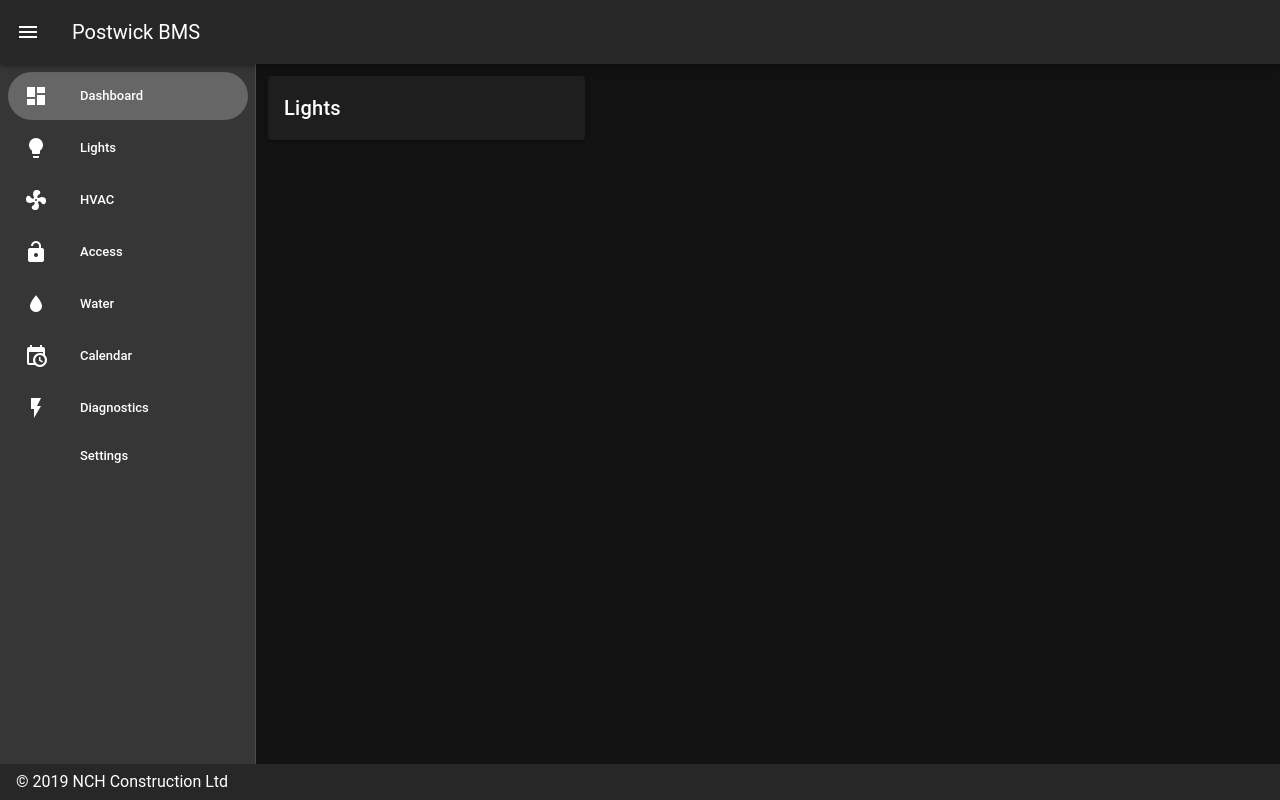
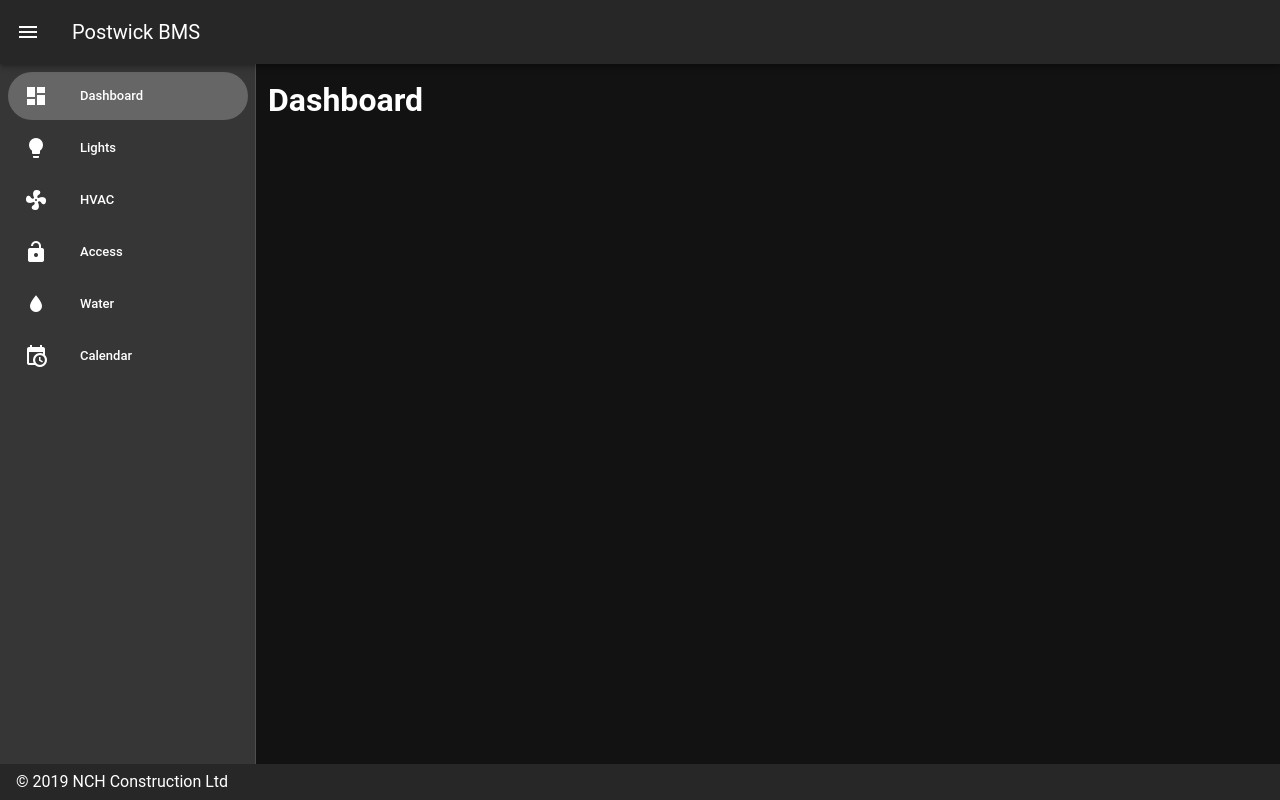
Before and after one commit to AnthonyFarncombe/postwick-hmi, a Vue app: page / in a window 1280 px wide. Built offline with nearby package versions, Linux system fonts and the light colour scheme; no server answers; a small style sheet from the web is missing.

Commit message:
Add vue router

```diff
--- a/package.json
+++ b/package.json
@@ -14,6 +14,7 @@
     "roboto-fontface": "*",
     "socket.io-client": "^2.3.0",
     "vue": "^2.6.11",
+    "vue-router": "^3.4.3",
     "vuetify": "^2.3.0",
     "vuex": "^3.4.0"
   },
--- a/src/App.vue
+++ b/src/App.vue
@@ -2,8 +2,7 @@
   <v-app id="inspire">
     <v-navigation-drawer v-model="drawer" app clipped>
       <v-list dense rounded>
-        <v-list-item-group v-model="activePage">
-          <v-list-item v-for="page in pages" :key="page.name">
+        <v-list-item v-for="page in pages" :key="page.name" :to="page.to">
           <v-list-item-action>
             <v-icon>mdi-{{ page.icon }}</v-icon>
           </v-list-item-action>
@@ -11,7 +10,6 @@
             <v-list-item-title>{{ page.name }}</v-list-item-title>
           </v-list-item-content>
         </v-list-item>
-        </v-list-item-group>
       </v-list>
     </v-navigation-drawer>
 
@@ -22,7 +20,7 @@
 
     <v-main>
       <v-container fluid>
-        <component :is="pages[activePage].name" />
+        <router-view />
       </v-container>
     </v-main>
 
@@ -33,39 +31,20 @@
 </template>
 
 <script>
-import Dashboard from "./views/Dashboard";
-import Lights from "./views/Lights";
-import HVAC from "./views/HVAC";
-import Access from "./views/Access";
-import Water from "./views/Water";
-import Calendar from "./views/Calendar";
-import Diagnostics from "./views/Diagnostics";
-import Settings from "./views/Settings";
-
 export default {
   name: "App",
-  components: {
-    Dashboard,
-    Lights,
-    HVAC,
-    Access,
-    Water,
-    Calendar,
-    Diagnostics,
-    Settings
-  },
   data: () => ({
     drawer: null,
     activePage: 0,
     pages: [
-      { name: "Dashboard", icon: "view-dashboard" },
-      { name: "Lights", icon: "lightbulb" },
-      { name: "HVAC", icon: "fan" },
-      { name: "Access", icon: "lock-open" },
-      { name: "Water", icon: "water" },
-      { name: "Calendar", icon: "calendar-clock" },
-      { name: "Diagnostics", icon: "flash" },
-      { name: "Settings", icon: "settings" }
+      { name: "Dashboard", to: "/", icon: "view-dashboard" },
+      { name: "Lights", to: "/lights", icon: "lightbulb" },
+      { name: "HVAC", to: "/hvac", icon: "fan" },
+      { name: "Access", to: "/access", icon: "lock-open" },
+      { name: "Water", to: "/water", icon: "water" },
+      { name: "Calendar", to: "/calendar", icon: "calendar-clock" }
+      // { name: "Diagnostics", icon: "flash" },
+      // { name: "Settings", icon: "settings" }
     ]
   }),
   created() {
--- a/src/main.js
+++ b/src/main.js
@@ -1,5 +1,6 @@
 import Vue from "vue";
 import App from "./App.vue";
+import router from "./router";
 import store from "./store";
 import vuetify from "./plugins/vuetify";
 import "roboto-fontface/css/roboto/roboto-fontface.css";
@@ -9,6 +10,7 @@ import "./socket";
 Vue.config.productionTip = false;
 
 new Vue({
+  router,
   store,
   vuetify,
   render: h => h(App)
--- /dev/null
+++ b/src/router.js
@@ -0,0 +1,59 @@
+import Vue from "vue";
+import Router from "vue-router";
+
+import Dashboard from "./views/Dashboard";
+import Lights from "./views/Lights";
+import HVAC from "./views/HVAC";
+import Access from "./views/Access";
+import Water from "./views/Water";
+import Calendar from "./views/Calendar";
+import Diagnostics from "./views/Diagnostics";
+import Settings from "./views/Settings";
+
+Vue.use(Router);
+
+export default new Router({
+  mode: "history",
+  routes: [
+    {
+      path: "/",
+      name: "dashboard",
+      component: Dashboard
+    },
+    {
+      path: "/lights",
+      name: "lights",
+      component: Lights
+    },
+    {
+      path: "/hvac",
+      name: "hvac",
+      component: HVAC
+    },
+    {
+      path: "/access",
+      name: "access",
+      component: Access
+    },
+    {
+      path: "/water",
+      name: "water",
+      component: Water
+    },
+    {
+      path: "/calendar",
+      name: "calendar",
+      component: Calendar
+    },
+    {
+      path: "/diagnostics",
+      name: "diagnostics",
+      component: Diagnostics
+    },
+    {
+      path: "/settings",
+      name: "settings",
+      component: Settings
+    }
+  ]
+});
--- a/src/views/Dashboard.vue
+++ b/src/views/Dashboard.vue
@@ -1,11 +1,5 @@
 <template>
   <div>
-    <v-row>
-      <v-col cols="4">
-        <v-card>
-          <v-card-title>Lights</v-card-title>
-        </v-card>
-      </v-col>
-    </v-row>
+    <h1>Dashboard</h1>
   </div>
 </template>
--- a/src/views/Lights.vue
+++ b/src/views/Lights.vue
@@ -29,9 +29,13 @@
 
 <script>
 export default {
-  data: () => ({
-    lights: []
-  }),
+  computed: {
+    lights() {
+      return this.$store.state.variables.filter(
+        v => v.group === "lights" && /.+Status$/.test(v.name)
+      );
+    }
+  },
   methods: {
     lightClass(light) {
       switch (light.value) {
@@ -49,13 +53,6 @@ export default {
         value: true
       });
     }
-  },
-  created() {
-    const lights = this.$store.state.variables.filter(
-      v => v.group === "lights" && /.+Status$/.test(v.name)
-    );
-
-    this.lights = lights;
   }
 };
 </script>
--- a/src/views/Water.vue
+++ b/src/views/Water.vue
@@ -29,13 +29,10 @@
 
 <script>
 export default {
-  data: () => ({
-    moistureSensors: []
-  }),
-  created() {
-    this.moistureSensors = this.$store.state.variables.filter(
-      v => v.group === "water"
-    );
+  computed: {
+    moistureSensors() {
+      return this.$store.state.variables.filter(v => v.group === "water");
+    }
   }
 };
 </script>
```
Also changed, not shown: 1 other file (tests, documents, lock files or other folders). Lines whose indentation alone changed are shown as unchanged.
